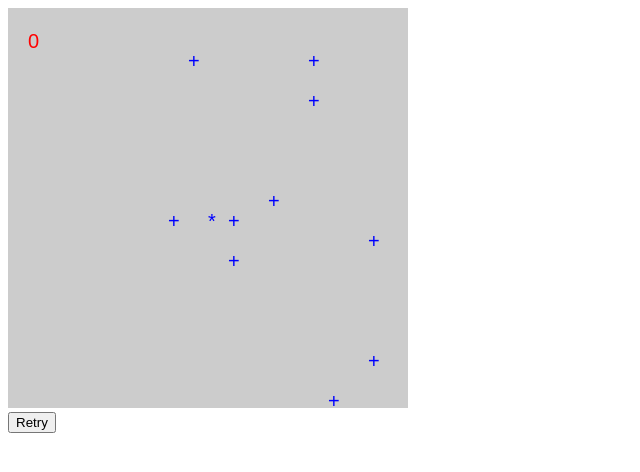
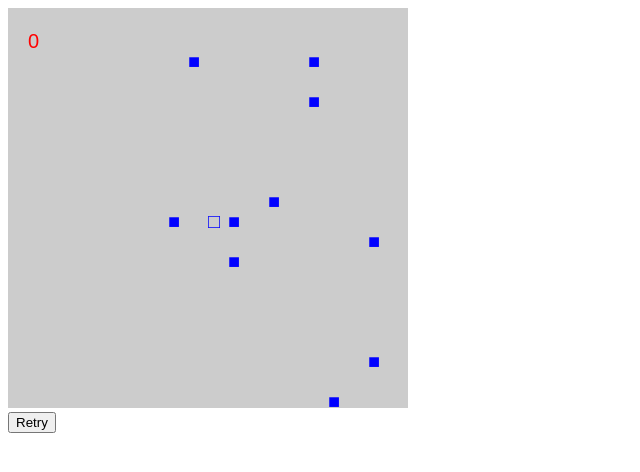
Before and after one commit to Fuji-P/SnakeBite, a plain HTML site: page index.html in a window 1280 px wide. Shown: the full height of the page, 0-640 px from the left. Drawn offline with Linux system fonts and the light colour scheme.

Commit message:
微調整

```diff
--- a/index.js
+++ b/index.js
@@ -1,6 +1,7 @@
 "use strict";
 var W, H, S = 20;
-var snake = [], foods = [];
+var snake = [];		//ヘビの座標を保持する配列
+var foods = [];		//餌の座標を保持する配列
 var keyCode = 0;
 var point = 0;
 var timer = NaN;
@@ -15,12 +16,13 @@ function Point(x, y) {
 //初期化変数
 function init() {
 	var canvas = document.getElementById('field');
+	//20×20マスをゲーム領域とする
 	W = canvas.width / S;
 	H = canvas.height / S;
 	ctx = canvas.getContext('2d');
 	ctx.font = "20px sans-serif";
 
-	//ヘビの初期化
+	//ヘビの初期化(画面中心をヘビの頭とする)
 	snake.push(new Point(W / 2, H / 2));
 
 	//餌の初期化
@@ -37,6 +39,7 @@ function addFood() {
 	while (true) {
 		var x = Math.floor(Math.random() * W);
 		var y = Math.floor(Math.random() * H);
+		//ヘビと餌がない場所を探す
 		if (isHit(foods, x, y) || isHit(snake, x, y)) {
 			continue;
 		}
@@ -117,10 +120,10 @@ function paint() {
 	ctx.fillText(point, S, S * 2);
 	ctx.fillStyle = "rgb(0, 0, 255)";
 	foods.forEach(function (p) {
-		ctx.fillText("+", p.x * S, (p.y + 1) * S);
+		ctx.fillText("■", p.x * S, (p.y + 1) * S);
 	});
 	snake.forEach(function (p) {
-			ctx.fillText("*", p.x * S, (p.y + 1) * S);
+			ctx.fillText("□", p.x * S, (p.y + 1) * S);
 	});
 }
 
```
Also changed, not shown: index.html (indentation only).
